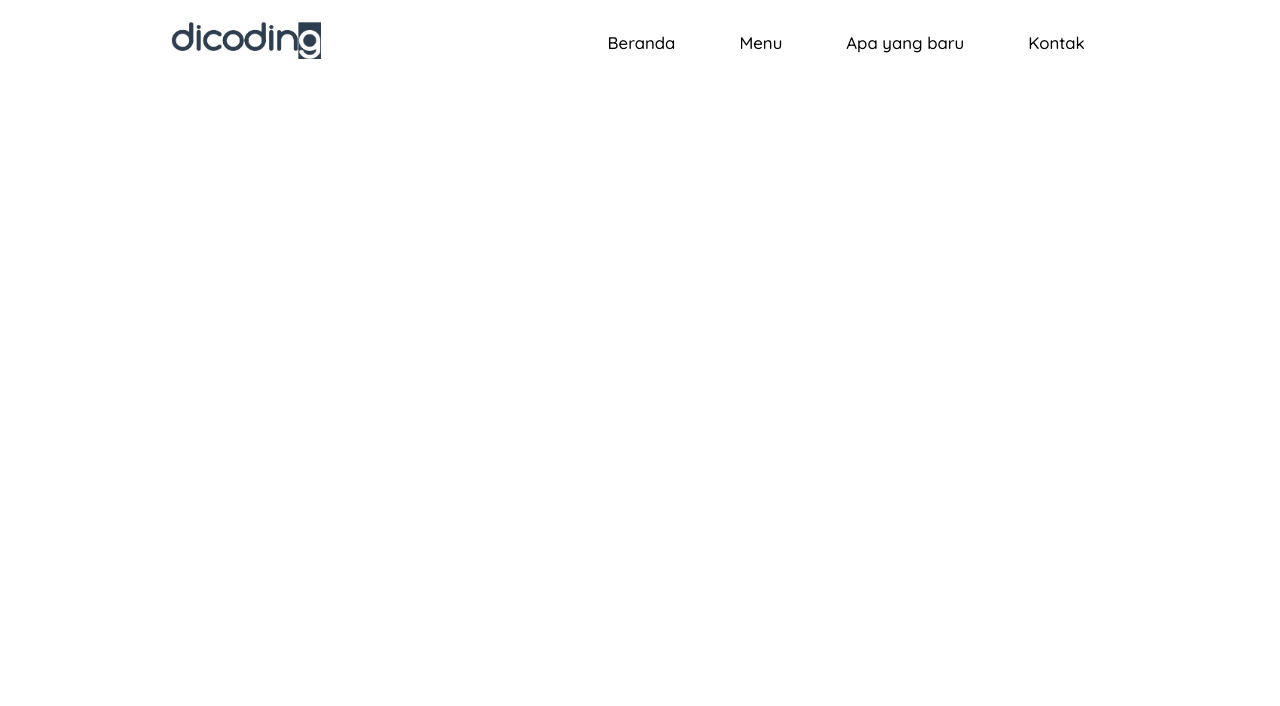
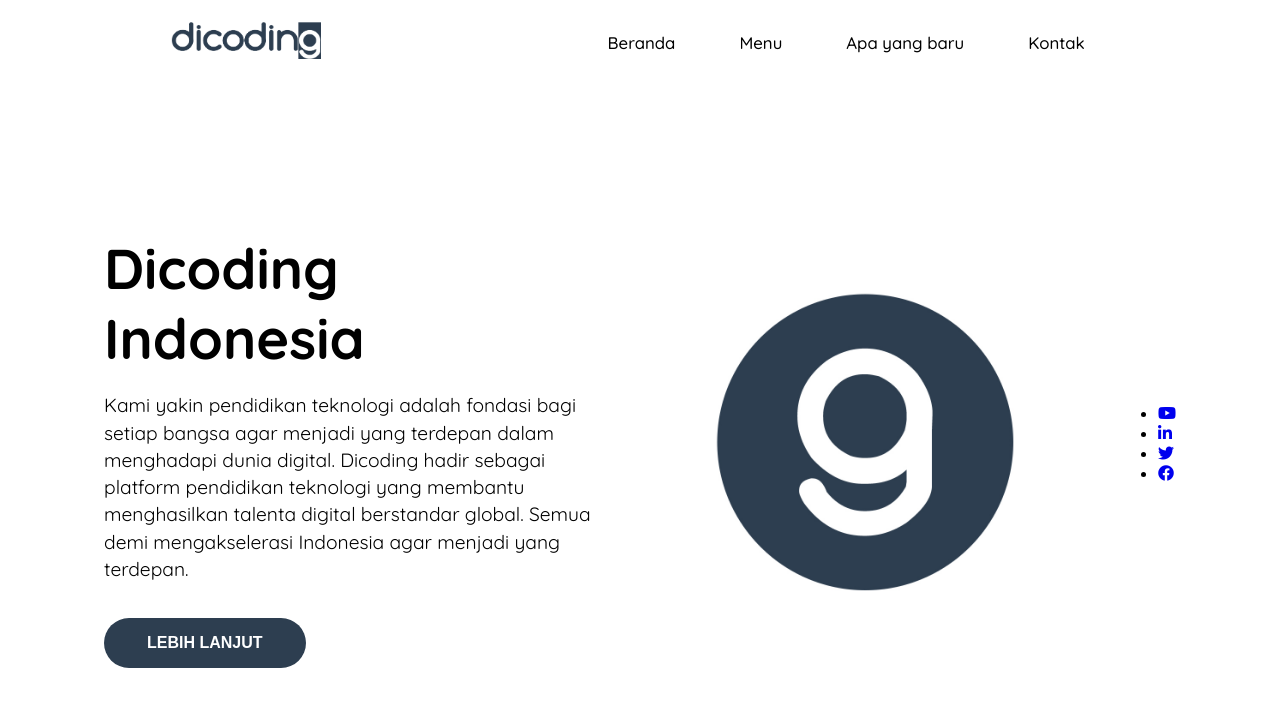
Before and after one commit to rizlmaulanaa/landing-heyrm, a plain HTML site: page index.html in a window 1280 px wide. Drawn offline with Linux system fonts and the light colour scheme.

Commit message:
Menambah Isi content dan styling nya

```diff
--- a/css/app.css
+++ b/css/app.css
@@ -62,3 +62,75 @@ header.navbar-container .nav-list li:hover a{
     background-color: #425c77;
     color: white;
 }
+/**/
+/*main Style*/
+ main{
+    flex: 1;
+
+    width: 100%;
+    max-width: 1200px;
+    margin-inline: auto;
+    padding: 2rem 4rem;
+
+    display: flex;
+    align-items: center; /*arah untuk icon aside*/
+
+ }
+
+ /*class="content" style*/
+ main .content{
+    flex: 1;
+    display: flex;
+    align-items: center;
+ }
+
+ main .content .content-description{ /*Style keseluruhan content*/
+    flex: 1 1;
+ }
+
+ main .content .content-description .title{ /*Style title pada class content-description*/
+    margin-block: 1rem;
+    font-size: 3.5rem;
+ }
+
+ main .content .content-description p{ /*style paragraf pada class content-description*/
+    font-size: 1.2rem;
+    line-height: 1.7rem;
+ }
+
+ main .content .content-description button{ /*Style button "Lebih lanjut"*/
+    padding: 0.8rem 2.5rem;
+    border: 3px solid transparent;
+    border-radius: 9999px;
+    margin-block-start: 1rem;
+
+    background-color: #2d3e50;
+
+    font-family: 'Quicksand' sans-serif;
+    text-transform: uppercase;
+    font-size: 1rem;
+    font-weight: 700;
+    color: white;
+
+    cursor: pointer;
+    transition: all 0.15s ease-in;
+ }
+
+ main .content .content-description button:hover{ /*Style hover untuk button*/
+    border: 3px solid #2d3e50;
+    background-color: transparent;
+
+    color: #2d3e50;
+ }
+
+ main .content .content-image{ /*Style divisi pada logo G*/
+    flex: 1;
+    display: flex;
+ }
+
+ main .content .content-image img{ /*style untuk Logo G*/
+    width: 300px;
+    min-width: 250px;
+    margin: auto;
+ }
+ /**/
--- a/index.html
+++ b/index.html
@@ -8,9 +8,20 @@
     <!-- Link ke CSS -->
     <link rel="stylesheet" href="css/app.css" />
     <!-- Link ke google font -->
-    <link rel="preconnect" href="https://fonts.googleapis.com">
-    <link rel="preconnect" href="https://fonts.gstatic.com" crossorigin>
-    <link href="https://fonts.googleapis.com/css2?family=Quicksand:wght@300..700&display=swap" rel="stylesheet">
+    <link rel="preconnect" href="https://fonts.googleapis.com" />
+    <link rel="preconnect" href="https://fonts.gstatic.com" crossorigin />
+    <link
+      href="https://fonts.googleapis.com/css2?family=Quicksand:wght@300..700&display=swap"
+      rel="stylesheet"
+    />
+    <!-- Link ke font awsome (spesial font untuk aside)-->
+    <link
+      rel="stylesheet"
+      href="https://cdnjs.cloudflare.com/ajax/libs/font-awesome/5.15.4/css/all.min.css"
+      integrity="sha512-1ycn6IcaQQ40/MKBW2W4Rhis/DbILU74C1vSrLJxCq57o941Ym01SwNsOMqvEBFlcgUa6xLiPY/NS5R+E6ztJQ=="
+      crossorigin="anonymous"
+      referrerpolicy="no-referrer"
+    />
   </head>
 
   <body>
@@ -31,5 +42,49 @@
       <!-- end navigasi-->
     </header>
     <!-- end header-->
+
+    <!--Main-->
+    <main>
+      <div class="content">
+        <!--Deskripsi-->
+        <div class="content-description">
+          <h1 class="title">Dicoding Indonesia</h1>
+          <p>
+            Kami yakin pendidikan teknologi adalah fondasi bagi setiap bangsa
+            agar menjadi yang terdepan dalam menghadapi dunia digital. Dicoding
+            hadir sebagai platform pendidikan teknologi yang membantu
+            menghasilkan talenta digital berstandar global. Semua demi
+            mengakselerasi Indonesia agar menjadi yang terdepan.
+          </p>
+
+          <button>Lebih Lanjut</button>
+        </div>
+        <div class="content-image">
+          <img src="img/circle-g.jpg" alt="Dicoding Indonesia" />
+        </div>
+      </div>
+      <!-- End deskripsi-->
+      <!-- -->
+      <!-- Aside / content samping SOSMED-->
+      <aside>
+        <div class="social-media">
+          <ul>
+            <li>
+              <a href="#"><i class="fab fa-youtube"></i></a>
+            </li>
+            <li>
+              <a href="#"><i class="fab fa-linkedin-in"></i></a>
+            </li>
+            <li>
+              <a href="#"><i class="fab fa-twitter"></i></a>
+            </li>
+            <li>
+              <a href="#"><i class="fab fa-facebook"></i></a>
+            </li>
+          </ul>
+        </div>
+      </aside>
+      <!--END aside-->
+    </main>
   </body>
 </html>
```
